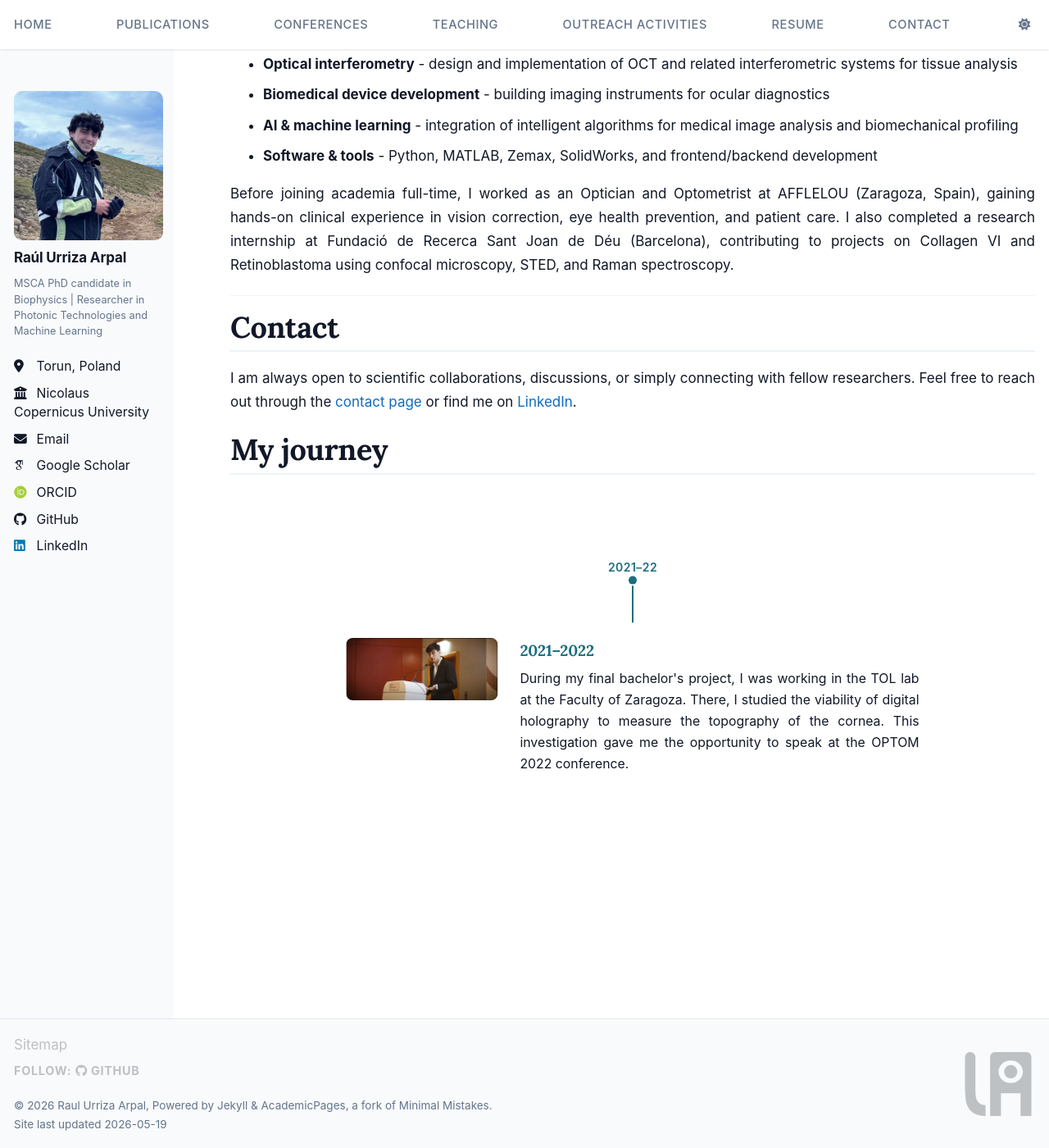
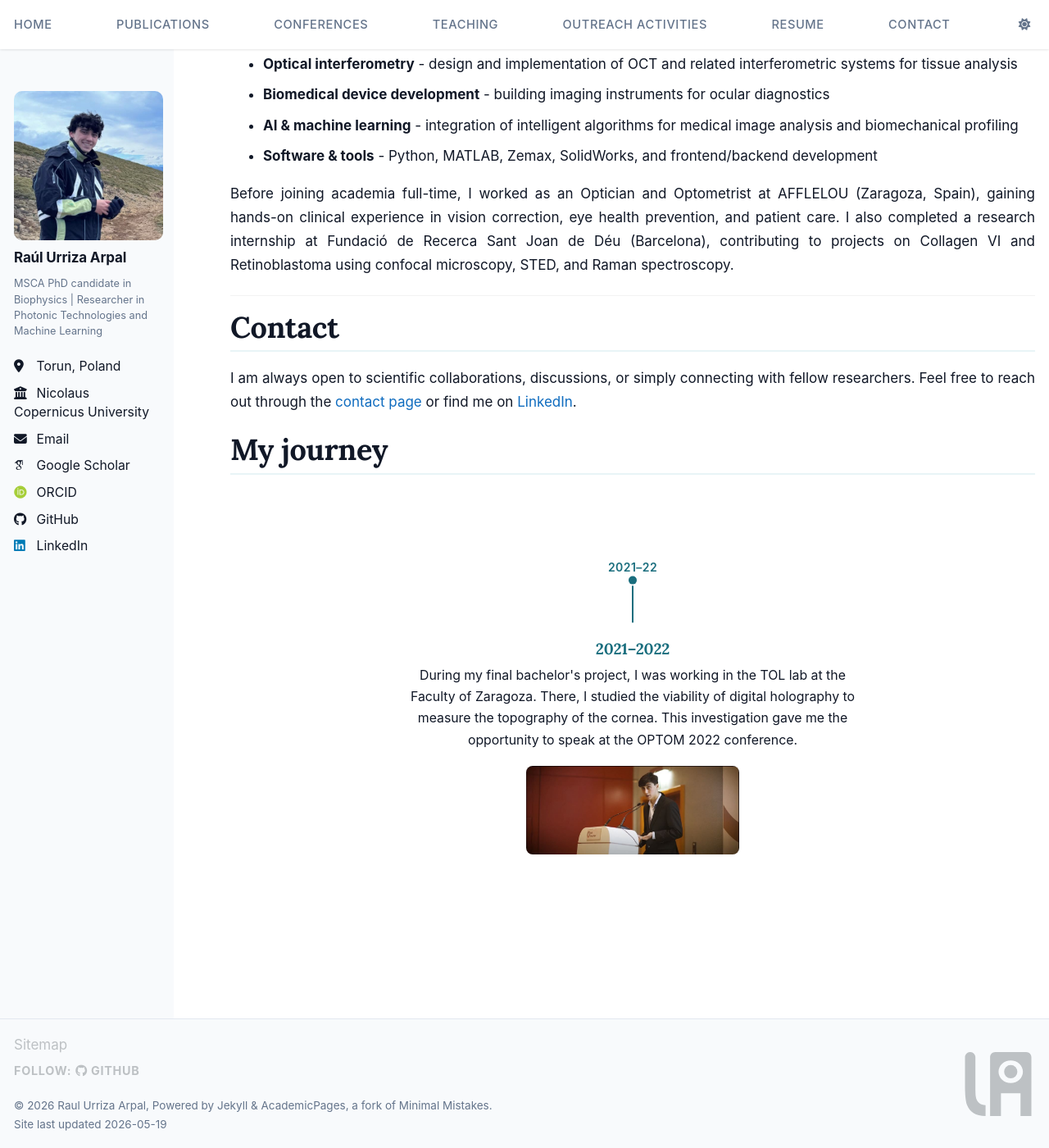
Before and after one commit to RaulUrriza/raulurriza.github.io, a Jekyll site: the page built from _pages/about.md, in a window 1280 px wide and 1400 px high, scrolled down 1807 px. Shown: the whole window at 82% size. Built offline with Jekyll 4.4.1, drawn with Linux system fonts in a browser that asks for light colours; some web fonts are replaced; a script bundle is joined from its source files by our own code; library files that are not in the unit come from our copies.

Commit message:
fechas centradas y fotos abajo

```diff
--- a/_pages/about.md
+++ b/_pages/about.md
@@ -62,11 +62,11 @@ I am always open to scientific collaborations, discussions, or simply connecting
       <input type="radio" id="tl-0" name="tl" checked>
       <label for="tl-0">2021–22</label>
       <div class="tl-body">
-        <img src="/images/timeline/OPTOM2022.jpg" alt="OPTOM 2022 Conference">
         <div class="tl-text">
           <h3>2021–2022</h3>
           <p>During my final bachelor's project, I was working in the TOL lab at the Faculty of Zaragoza. There, I studied the viability of digital holography to measure the topography of the cornea. This investigation gave me the opportunity to speak at the OPTOM 2022 conference.</p>
         </div>
+        <img src="/images/timeline/OPTOM2022.jpg" alt="OPTOM 2022 Conference">
       </div>
     </li>
 
@@ -74,11 +74,11 @@ I am always open to scientific collaborations, discussions, or simply connecting
       <input type="radio" id="tl-1" name="tl">
       <label for="tl-1">2022–24</label>
       <div class="tl-body">
-        <img src="/images/timeline/Afflelouchallenge.jpg" alt="Afflelou Challenge">
         <div class="tl-text">
           <h3>2022–2024</h3>
           <p>During my MSc in Biomedical Engineering, I won the Afflelou Challenge, a competition about excellence at the bachelor's level where I received first prize thanks to my work on the development of a telematic system for visual health in rural areas. I worked at this company until 2024.</p>
         </div>
+        <img src="/images/timeline/Afflelouchallenge.jpg" alt="Afflelou Challenge">
       </div>
     </li>
 
@@ -86,11 +86,11 @@ I am always open to scientific collaborations, discussions, or simply connecting
       <input type="radio" id="tl-2" name="tl">
       <label for="tl-2">2024–27</label>
       <div class="tl-body">
-        <img src="/images/timeline/MSCA.jpg" alt="Marie Skłodowska-Curie Fellowship">
         <div class="tl-text">
           <h3>2024–2027</h3>
           <p>In 2024, I received the prestigious MSCA grant at Nicolaus Copernicus University for the <a href="https://belightproject.eu/">BELIGHT project</a>. During this time, I am working on my PhD, focused on the measurement of biomechanical properties of the cornea using optical coherence elastography.</p>
         </div>
+        <img src="/images/timeline/MSCA.jpg" alt="Marie Skłodowska-Curie Fellowship">
       </div>
     </li>
 
--- a/assets/css/style.scss
+++ b/assets/css/style.scss
@@ -888,10 +888,11 @@ a.btn--primary {
   /* horizontal centering + vertical slide-in composed in one transform */
   transform: translate(-50%, var(--tl-body-y));
   width: 92%;
-  max-width: 700px;
+  max-width: 560px;
   display: flex;
-  gap: 1.5rem;
-  align-items: flex-start;
+  flex-direction: column;
+  align-items: center;
+  gap: 1rem;
   opacity: var(--tl-body-op);
   transition:
     opacity   var(--tl-dur) ease-in-out var(--tl-body-del),
@@ -900,28 +901,29 @@ a.btn--primary {
 }
 
 .tl-body > img {
-  width: 35%;
-  max-width: 185px;
+  width: 100%;
+  max-width: 260px;
   border-radius: 8px;
-  flex-shrink: 0;
   object-fit: cover;
 }
 
 .tl-body > .tl-text {
-  flex: 1;
-  min-width: 0;
+  width: 100%;
+  text-align: center;
 }
 
 .tl-body > .tl-text > h3 {
-  margin-top: 0.15rem;
-  margin-bottom: 0.45rem;
+  margin-top: 0;
+  margin-bottom: 0.4rem;
   font-size: 1.05rem;
+  text-align: center;
 }
 
 .tl-body > .tl-text > p {
   margin: 0;
   font-size: 0.88rem;
   line-height: 1.65;
+  text-align: center;
 }
 
 /* ── Active item: show content, extend line ──────────────────── */
```
